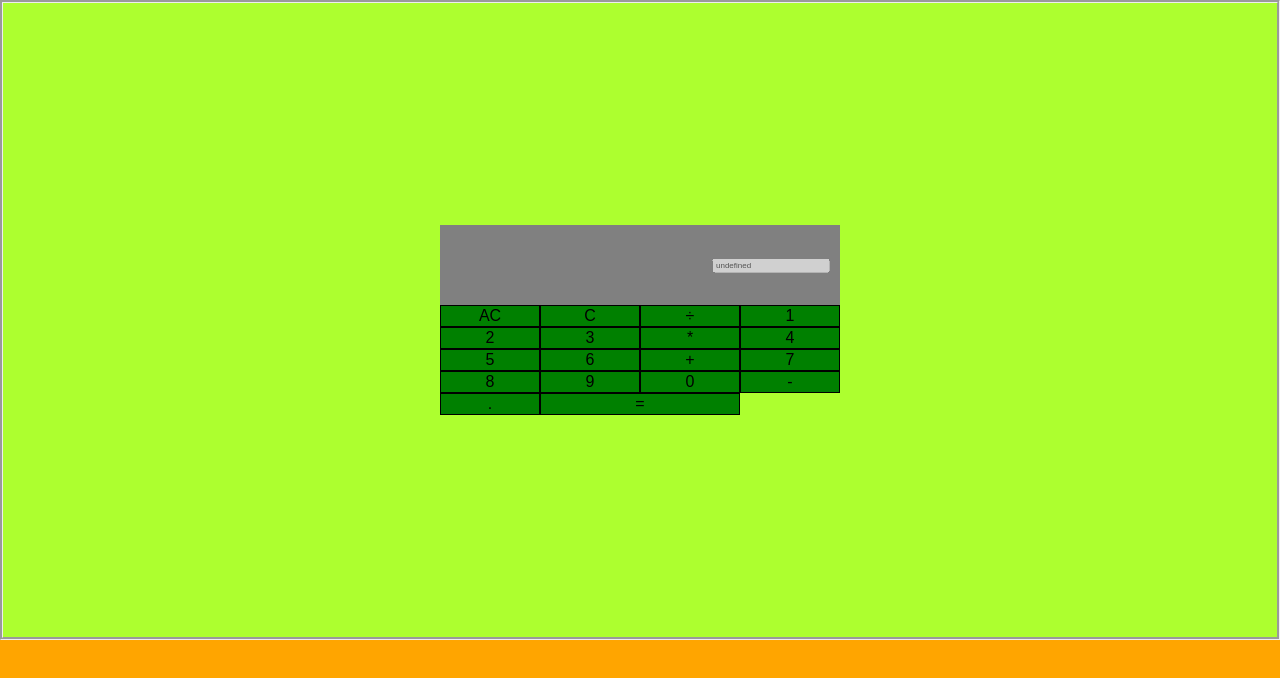
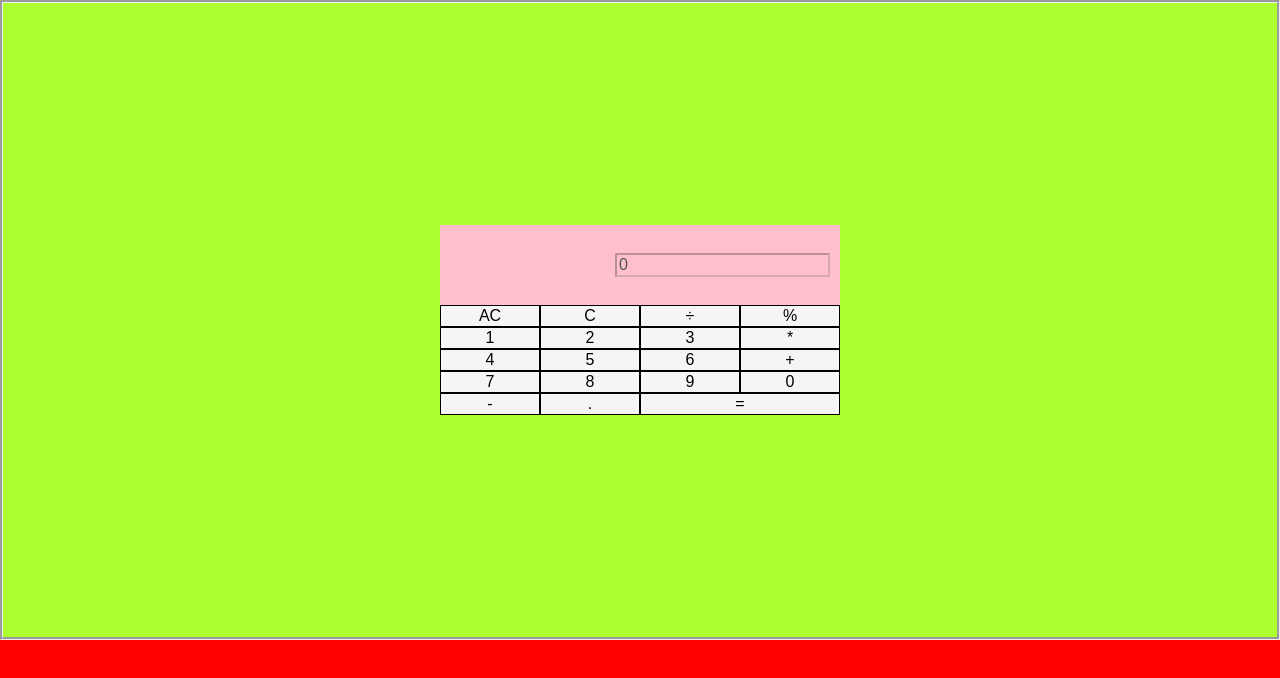
Before and after one commit to AnetaIvanova/eCalculator, a plain HTML site: page index.html in a window 1280 px wide. Drawn offline with Linux system fonts and the light colour scheme.

Commit message:
display bug fixed

```diff
--- a/index.html
+++ b/index.html
@@ -14,26 +14,25 @@
       <div class="display">
         <input type="text" class="output" value="" disabled />
       </div>
-      <button data-operation-type class="delete-all" value="delete-all">
-        AC
-      </button>
-      <button data-operation-type class="delete" value="delete">C</button>
-      <button data-operation-type class="operation" value="/">÷</button>
+      <button data-operation-type class="delete-all button" value="">AC</button>
+      <button data-operation-type class="delete button" value="">C</button>
+      <button data-operation-type class="operation button" value="/">÷</button>
+      <button data-operation-type class="operation button" value="%">%</button>
       <button data-operand-type class="digit button" value="1">1</button>
       <button data-operand-type class="digit button" value="2">2</button>
-      <button data-operand-type class="digit" value="3">3</button>
-      <button data-operation-type class="operation" value="*">*</button>
-      <button data-operand-type class="digit" value="4">4</button>
-      <button data-operand-type class="digit" value="5">5</button>
-      <button data-operand-type class="digit" value="6">6</button>
-      <button data-operation-type class="operation" value="+">+</button>
-      <button data-operand-type class="digit" value="7">7</button>
-      <button data-operand-type class="digit" value="8">8</button>
-      <button data-operand-type class="digit" value="9">9</button>
-      <button data-operand-type class="digit" value="0">0</button>
-      <button data-operation-type class="operation" value="-">-</button>
-      <button data-operation-type class="operation" value=".">.</button>
-      <button data-equals class="span-two" value="=">=</button>
+      <button data-operand-type class="digit button" value="3">3</button>
+      <button data-operation-type class="operation button" value="*">*</button>
+      <button data-operand-type class="digit button" value="4">4</button>
+      <button data-operand-type class="digit button" value="5">5</button>
+      <button data-operand-type class="digit button" value="6">6</button>
+      <button data-operation-type class="operation button" value="+">+</button>
+      <button data-operand-type class="digit button" value="7">7</button>
+      <button data-operand-type class="digit button" value="8">8</button>
+      <button data-operand-type class="digit button" value="9">9</button>
+      <button data-operand-type class="digit button" value="0">0</button>
+      <button data-operation-type class="operation button" value="-">-</button>
+      <button data-operation-type class="operation button" value=".">.</button>
+      <button data-equals class="span-two button" value="=">=</button>
     </div>
   </body>
 </html>
--- a/script.js
+++ b/script.js
@@ -24,7 +24,7 @@ function inputDigit(digit) {
 //fix the decimal point
 function inputDecimal(dot) {
   if (ecalculator.onNextInput === true) {
-    ecalculator.displayInput = "0.";
+    ecalculator.displayInput = "0";
     ecalculator.onNextInput = false;
     return;
   }
@@ -52,7 +52,6 @@ function handleOperator(nextOperator) {
     ecalculator.displayInput = `${parseFloat(result.toFixed(7))}`;
     ecalculator.firstInput = result;
   }
-
   ecalculator.onNextInput = true;
   ecalculator.operation = nextOperator;
 }
@@ -82,18 +81,9 @@ function resetEcalculator() {
 //update display
 function updateDisplay() {
   const display = document.querySelector(".output");
-  display.value = ecalculator.inputValue;
+  display.value = ecalculator.displayInput;
 }
 updateDisplay();
-
-//add event listeners to the calculator buttons
-// const keys = [
-//   document.querySelectorAll(".operation"),
-//   document.querySelectorAll(".digit"),
-//   document.querySelector(".delete-all"),
-//   document.querySelector(".span-two"),
-//   document.querySelector(".delete"),
-// ];
 
 const keys = document.querySelectorAll(".button");
 console.log(keys);
@@ -106,8 +96,6 @@ keys.forEach((key) => {
       return;
     }
 
-    alert("calculate");
-
     switch (value) {
       case "+":
       case "-":
@@ -119,14 +107,12 @@ keys.forEach((key) => {
       case ".":
         inputDecimal(value);
         break;
-      case "delete-all":
+      case "delete-all button":
         resetCalculator();
         break;
       default:
         // check if the key is an integer
-        if (Number.isInteger(parseFloat(value))) {
-          inputDigit(value);
-        }
+        inputDigit(value);
     }
     updateDisplay();
   });
--- a/styles.css
+++ b/styles.css
@@ -9,11 +9,10 @@
 body {
   padding: 0;
   margin: 0;
-  background: orange;
+  background: #ff0000;
 }
 
 .container {
-  background: blue;
   display: grid;
   justify-content: center;
   align-content: center;
@@ -26,18 +25,20 @@ body {
 .container > button {
   cursor: pointer;
   font-size: 1rem;
-  border: 1px solid grey;
-  outline: none;
-  background-color: green;
+  border: 1px lightgrey;
+  outline: grey;
+  background-color: whitesmoke;
   border-style: groove;
   border-color: black;
 }
 
 .output {
-  font-size: 0.5rem;
+  display: flex;
+  font-size: 1rem;
+  background-color: pink;
+  align-content: flex-end;
+  justify-content: flex-end;
 
-  /* border: 1px solid grey; */
-  /* outline: none; */
   /* background-color: green; */
   /* border-style: groove; */
   /* border-color: black; */
@@ -52,7 +53,7 @@ body {
 
 .display {
   grid-column: 1 / -1;
-  background-color: gray;
+  background-color: pink;
   display: flex;
   align-items: flex-end;
   justify-content: space-around;
```
Also changed, not shown: README.md.
